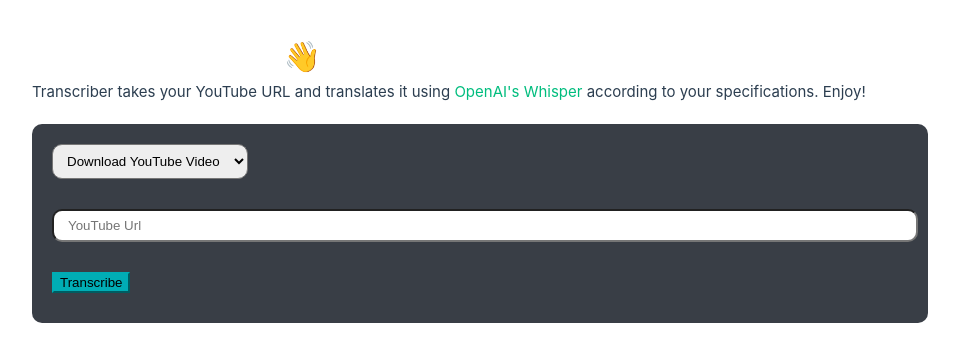
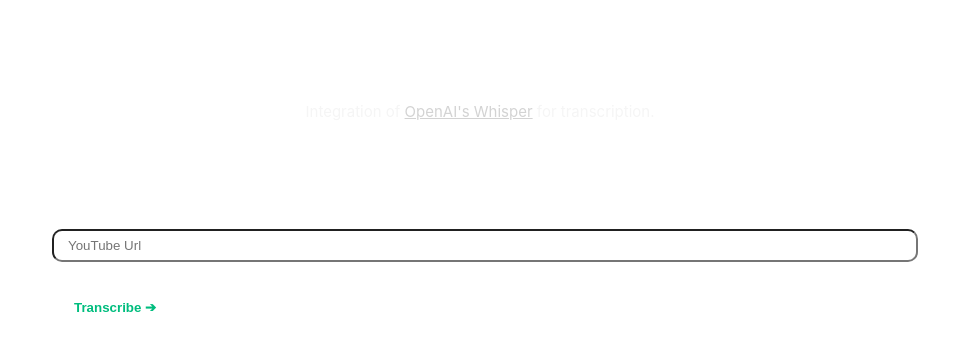
Before and after one commit to 1nsomnes/TranscriptionApp, a Vue app in the folder TranscriptionFrontend/: page / in a window 1280 px wide. Shown: the top 362 px of the page, without its empty margins (160-1119 px from the left). Built offline with nearby package versions, Linux system fonts and the light colour scheme.

Commit message:
redesign

```diff
--- a/TranscriptionFrontend/src/App.vue
+++ b/TranscriptionFrontend/src/App.vue
@@ -19,11 +19,11 @@
 
   <main>
     <div id="box">
-      <h1>👋 Welcome to Transcriber!</h1>
+      <h1>T R A N S C R I B E R</h1>
       <span class="queryBoxElements" id="description">
-        Transcriber takes your YouTube URL and translates it using
+        Integration of
         <a href="https://google.com">OpenAI's Whisper</a>
-        according to your specifications. Enjoy!
+        for transcription.
       </span>
       <div id="container">
         <router-view/>
--- a/TranscriptionFrontend/src/assets/RequestOptions.css
+++ b/TranscriptionFrontend/src/assets/RequestOptions.css
@@ -1,16 +1,36 @@
 #toptions {
     display: block;
     padding: 8px 10px;
-    background-color: #EEEEEE;
-    border-radius: 10px;
+    background-color: transparent;
+    color:white;
+    border-left: 0px;
+    border-right: 0px;
+    border-top: 0px;
+    border-width: 2px;
+    border-color: white;
+    font-weight: bold;
     margin: 0px 10px 20px 10px;
 }
 
+#toptions:hover {
+    cursor: pointer;
+}
+
 #transcribe {
-    background-color: #00ADB5;
-    border-color: #00ADB5;
+    background-color: transparent;
+    border-style: solid;
+    border-radius: 20px;
+    border-color:white;
+    font-weight: bold;
     display: block;
     margin-top: 20px;
+    color:hsla(160, 100%, 37%, 1);
+    padding: 6px 20px;
+
+}
+
+#transcribe:hover {
+    cursor: pointer;
 }
 
 #yturl {
--- a/TranscriptionFrontend/src/assets/app.css
+++ b/TranscriptionFrontend/src/assets/app.css
@@ -10,18 +10,32 @@ section {
 
 #box>h1 {
     text-align: center;
+    font-weight: bold;
     color: white;
     font-size: 30px;
+    font-family:'Trebuchet MS', 'Lucida Sans Unicode', 'Lucida Grande', 'Lucida Sans', Arial, sans-serif;
+    margin: 10px;
 }
 
 #container {
     border-radius: 10px;
     padding: 20px 10px;
     margin-top: 20px;
-    background-color: #393E46;
 }
 
 #container>h2 {
     color: white;
-    font-size: 20px;
+
 }
+
+span {
+    color:whitesmoke;
+    margin: 10px;
+    text-align: center;
+    display: block;
+}
+
+span>a {
+    text-decoration: underline;
+    color:lightgray;
+}
--- a/TranscriptionFrontend/src/components/RequestOptions.vue
+++ b/TranscriptionFrontend/src/components/RequestOptions.vue
@@ -106,6 +106,6 @@ export default {
     </div>
 
     <button id="transcribe" class="tinputs" v-on:click="buttonClicked()">
-        Transcribe
+        Transcribe ➔
     </button>
 </template>
--- a/TranscriptionFrontend/src/components/RequestResponse.vue
+++ b/TranscriptionFrontend/src/components/RequestResponse.vue
@@ -1,20 +1,33 @@
 <script>
 export default {
-    computed: {
-        requestProgress() {
+    data() {
+        return {
+            reqeustProgress: '0'
+        }
+    },
+    created: function() {
+        let updateDownload = setInterval(() => {
             fetch('http://localhost:4999/rprogress', {
                 method: 'GET'
             }).then(res => {
+                if(res.status == '500') {
+                    clearInterval(updateDownload);
+                    console.log("received error")
+                }
+
                 res.text().then(text => {
-                    return text;
+                    this.requestProgress = text;
                 })
             })
-        }
+        }, 1000);
+    },
+    beforeUnmount: function() {
+        clearInterval(this.updateDownload);
     }
 }
 </script>
 <style scoped>
-    @import '../assets/RequestOptions.css';
+@import '../assets/RequestOptions.css';
 </style>
 
 
@@ -22,9 +35,9 @@ export default {
     <h2 style="color:white">Request #{{ $route.params.id }}</h2>
 
     <iframe width="640" height="480" src="https://www.youtube.com/embed/ekPT4ZXXGSM"
-    title="YouTube Speech Recognition Test - good audio"
-    frameborder="0" allow="accelerometer; autoplay; clipboard-write; encrypted-media; gyroscope; picture-in-picture"
-    allowfullscreen></iframe>
+        title="YouTube Speech Recognition Test - good audio" frameborder="0"
+        allow="accelerometer; autoplay; clipboard-write; encrypted-media; gyroscope; picture-in-picture"
+        allowfullscreen></iframe>
 
     <p>Request Progress: {{ requestProgress }}</p>
 
```
Also changed, not shown: 1 other file (tests, documents, lock files or other folders).
